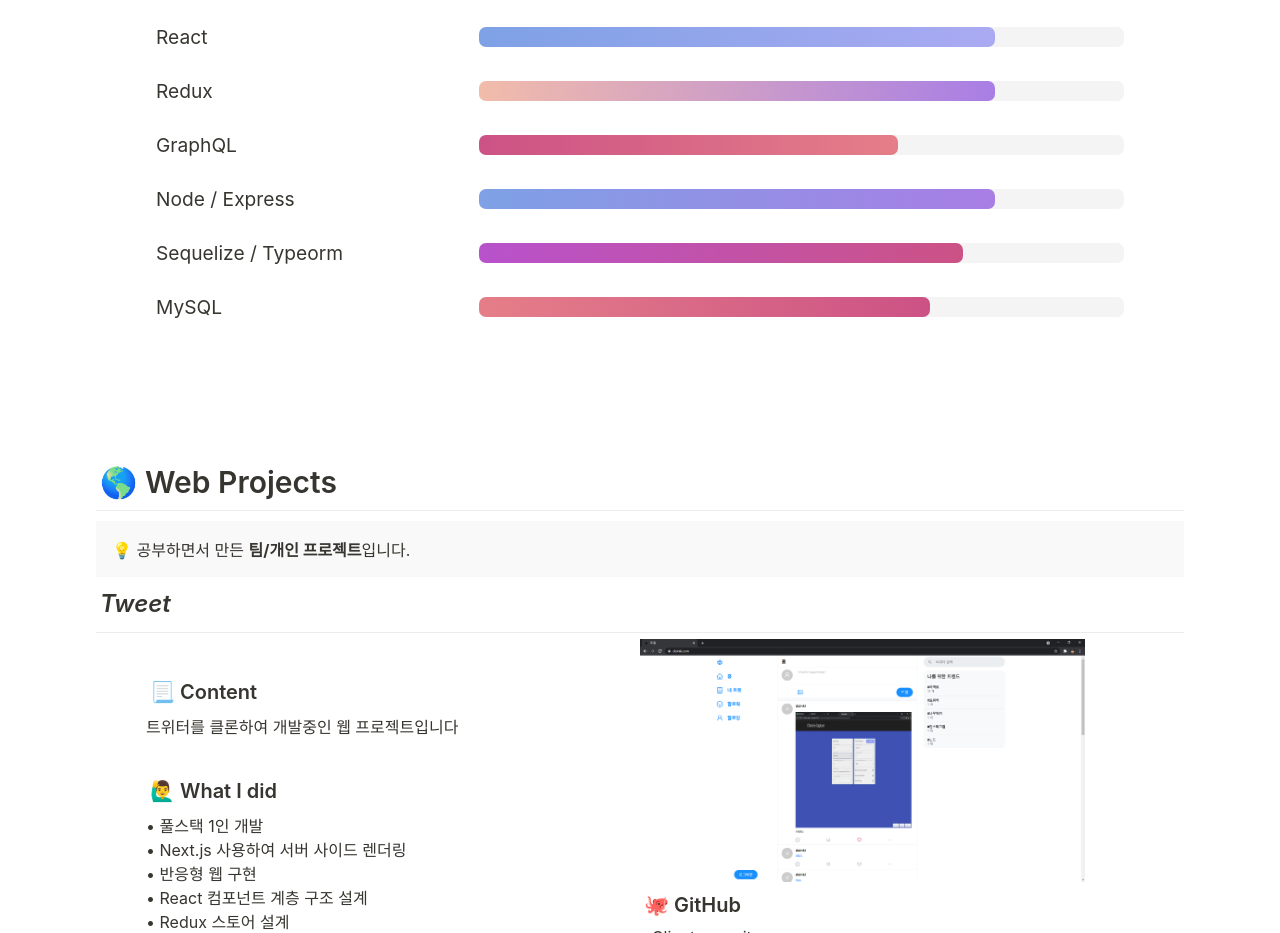
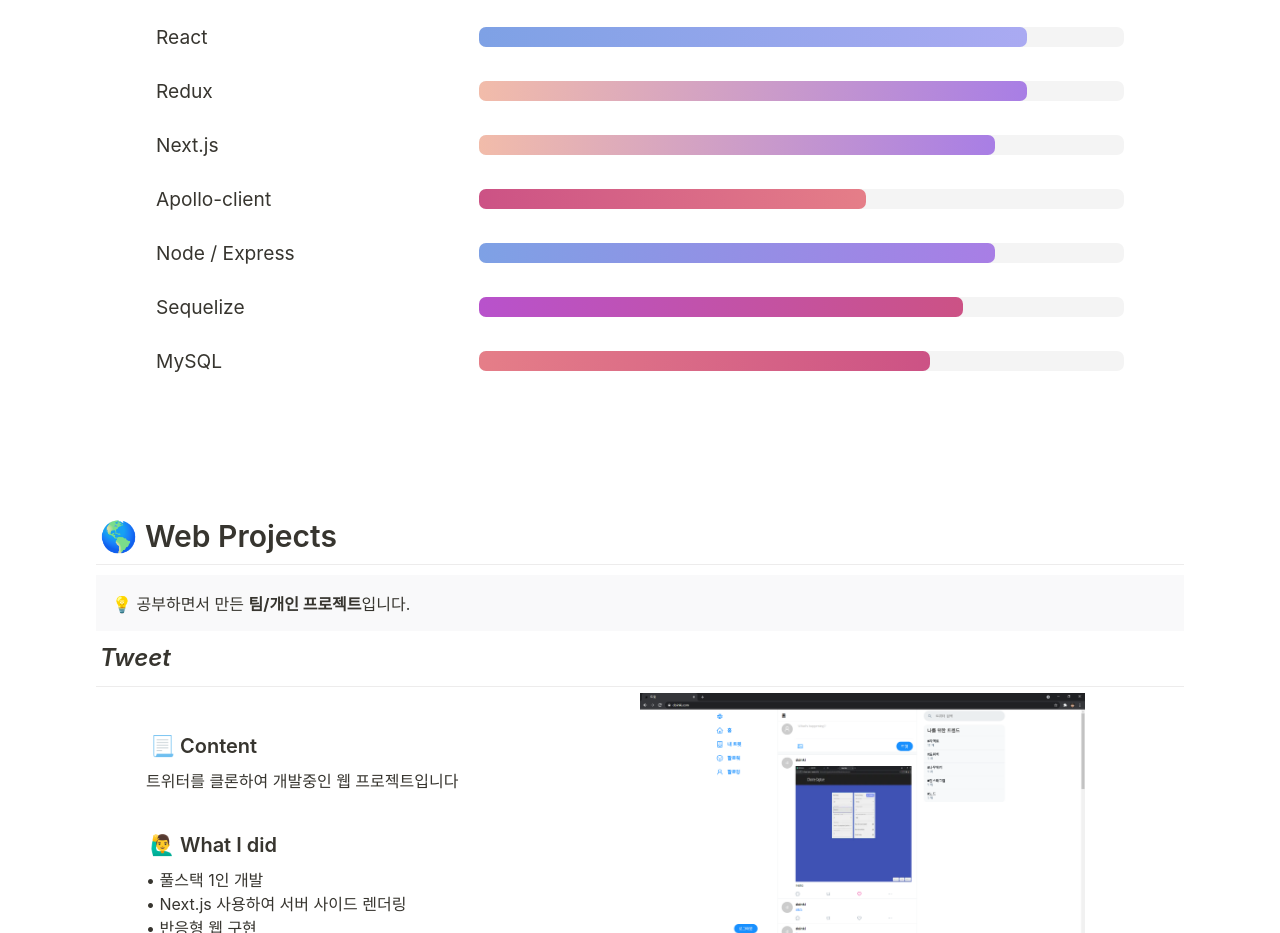
Before and after one commit to movment/movment.github.io, a React (Create React App) app: page / in a window 1280 px wide. Shown: the part 2120-3053 px from the top of the page. Built offline with nearby package versions, Linux system fonts and the light colour scheme; a web font is replaced by a local one.

Commit message:
Next.js 추가

```diff
--- a/src/components/section/Stack.js
+++ b/src/components/section/Stack.js
@@ -51,28 +51,35 @@
             <Container>
               <Key>JavaScript</Key>
               <Bar
-                percent="80%"
+                percent="85%"
                 color="linear-gradient(90deg,#cc5285,#e0aaf2)"
               />
             </Container>
             <Container>
               <Key>React</Key>
               <Bar
-                percent="80%"
+                percent="85%"
                 color="linear-gradient(90deg,#7ea1e5,#aaaaf2)"
               />
             </Container>
             <Container>
               <Key>Redux</Key>
               <Bar
+                percent="85%"
+                color="linear-gradient(90deg,#f2bcaa,#a87ee5)"
+              />
+            </Container>
+            <Container>
+              <Key>Next.js</Key>
+              <Bar
                 percent="80%"
                 color="linear-gradient(90deg,#f2bcaa,#a87ee5)"
               />
             </Container>
             <Container>
-              <Key>GraphQL</Key>
+              <Key>Apollo-client</Key>
               <Bar
-                percent="65%"
+                percent="60%"
                 color="linear-gradient(90deg,#cc5285,#e57e88)"
               />
             </Container>
@@ -85,7 +92,7 @@
             </Container>
 
             <Container>
-              <Key>Sequelize / Typeorm</Key>
+              <Key>Sequelize</Key>
               <Bar percent="75%" />
             </Container>
             <Container>
```
